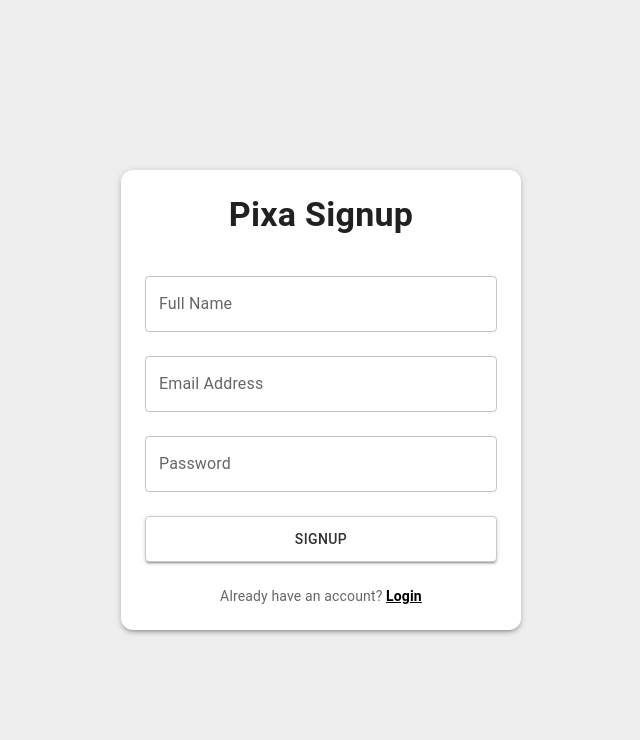
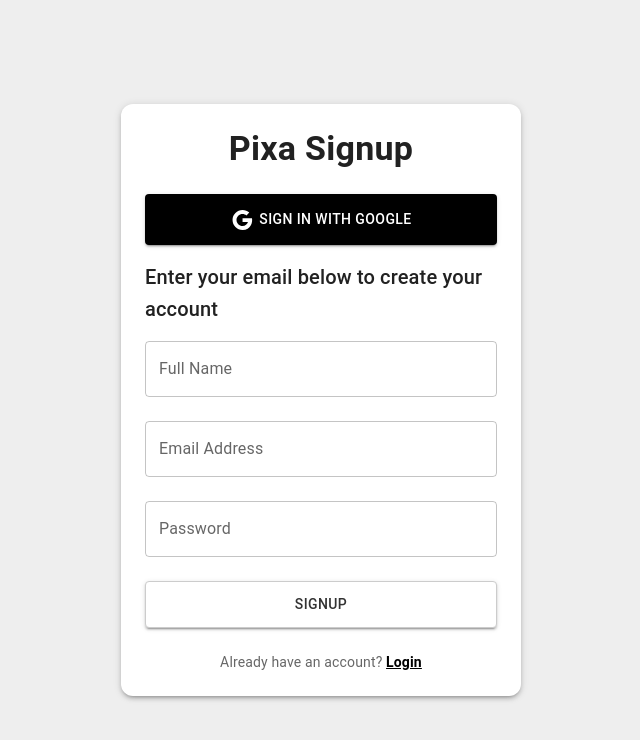
Before and after one commit to syed-shajahan/Pixa, a React (Create React App) app: page /signup in a window 1280 px wide. Shown: the top 740 px of the page, without its empty margins (319-959 px from the left). Built offline with nearby package versions, Linux system fonts and the light colour scheme; no server answers.

Commit message:
authentication refactor

```diff
--- a/src/components/HeaderDropDownToggle.tsx
+++ b/src/components/HeaderDropDownToggle.tsx
@@ -11,7 +11,7 @@
 import { auth } from "../fireBaseConfig";
 
 const ProfileDropdown = () => {
-  const { user, logOut } = useAuth();
+  const { logOut } = useAuth();
   const navigate = useNavigate();
   const [anchorEl, setAnchorEl] = useState<HTMLElement | null>(null);
   const open = Boolean(anchorEl);
--- a/src/components/topCategories.tsx
+++ b/src/components/topCategories.tsx
@@ -61,7 +61,6 @@
         aria-label="scrollable force tabs example"
         sx={{
 
-          color:"red",
           '.MuiTabs-scroller': {
             borderRadius: '50px',
           },
--- a/src/pages/registration/SignUp.tsx
+++ b/src/pages/registration/SignUp.tsx
@@ -8,12 +8,13 @@
   Paper,
   CircularProgress,
 } from "@mui/material";
-import { createUserWithEmailAndPassword, updateProfile } from "firebase/auth";
-import { auth } from "../../fireBaseConfig";
-import { Preview } from "@mui/icons-material";
 import { toast } from 'react-toastify';
+import { useAuth } from "../../utils/contextapi/AuthContext";
+import GoogleIcon from "@mui/icons-material/Google";
 
 const Signup = () => {
+
+  const { SignUp, googleSignIn } = useAuth()
   const navigate = useNavigate();
 
   // State management
@@ -43,18 +44,14 @@
 
     try {
 
-      const userCredential = await createUserWithEmailAndPassword(
-        auth,
-        formState.email,
-        formState.password
-      );
+      await SignUp(formState.email,
+        formState.password)
 
-      // Update user profile with the name
-      await updateProfile(userCredential.user, {
-        displayName: formState.name,
-      });
+      // await updateProfile(userCredential.user, {
+      //   displayName: formState.name,
+      // });
 
-      console.log("User registered:", userCredential.user);
+      // console.log("User registered:", userCredential.user);
 
       toast.success('You have been Registered');
 
@@ -66,6 +63,19 @@
       setLoading(false);
     }
   };
+
+  const handleGoogleSignIn = async () => {
+
+    try {
+      await googleSignIn();
+      navigate("/");
+
+    } catch (error: any) {
+      console.error("Login error:", error.message);
+      toast.error(error.message);
+    }
+
+  }
 
   return (
     <Box
@@ -100,6 +110,28 @@
             {error}
           </Typography>
         )}
+
+
+
+
+        <Button
+          fullWidth
+          variant="contained"
+          sx={{ mb: 2, background: '#000', display: 'flex', item: 'center', borderRadiu: '25px' }}
+          onClick={handleGoogleSignIn}
+          disabled={loading}
+
+
+        >
+          <Box mt={1} sx={{ marginRight: "5px" }}>
+            <GoogleIcon />
+          </Box>{" "}
+          Sign in with google
+        </Button>
+
+        <Typography variant="h6">
+          Enter your email below to create your account
+        </Typography>
 
         <TextField
           fullWidth
@@ -141,7 +173,7 @@
             background: '#fff',
             border: '1px solid #ccc',
             color: '#333',
-            padding:'10px',
+            padding: '10px',
             shadow: 'none',
             '&:hover': {
               background: '#f0f0f0',
--- /dev/null
+++ b/src/routes/protected-routes/ProtectedRoutes.tsx
@@ -0,0 +1,16 @@
+import React from 'react'
+import { Navigate, Outlet } from 'react-router-dom'
+import { auth } from '../../fireBaseConfig';
+const ProtectedRoutes = () => {
+
+  const currentUserLogin = auth.currentUser;
+  return (
+    currentUserLogin ? (
+      <Outlet />
+    ) : (
+      <Navigate to='/login' />
+    )
+  )
+}
+
+export default ProtectedRoutes
--- a/src/utils/contextapi/AuthContext.tsx
+++ b/src/utils/contextapi/AuthContext.tsx
@@ -17,6 +17,7 @@
   logOut: () => void;
   googleSignIn: ()=>void;
   emailSign: (email: string, password: string) => void;
+  SignUp:(email: string, password: string) => void;
 }
 
 const AuthContext = createContext<AuthContextType | undefined>(undefined);
@@ -28,15 +29,21 @@
     signOut(auth);
   };
 
-  const googleSignIn = () => {
+  const googleSignIn = async() => {
     const googleAuthProvider = new GoogleAuthProvider();
     return signInWithPopup(auth, googleAuthProvider);
   };
 
-  const emailSign = (name:string , Password:string )=>{
-    signInWithEmailAndPassword(auth, name , Password)
+  const emailSign = async(email:string , Password:string )=>{
+   await signInWithEmailAndPassword(auth, email , Password)
 
   }
+
+
+  const SignUp=async (email:string , Password:string)=>{
+     createUserWithEmailAndPassword(auth, email , Password);
+
+}
 
   return (
     <AuthContext.Provider
@@ -46,7 +53,8 @@
         isAuthenticated: !!user,
         logOut,
         googleSignIn,
-        emailSign
+        emailSign,
+        SignUp
       }}
     >
       {children}
```
Also changed, not shown: src/pages/registration/Login.tsx (+2 -9 lines), src/routes/routes.tsx (+17 -7 lines). Lines whose indentation alone changed are shown as unchanged.
